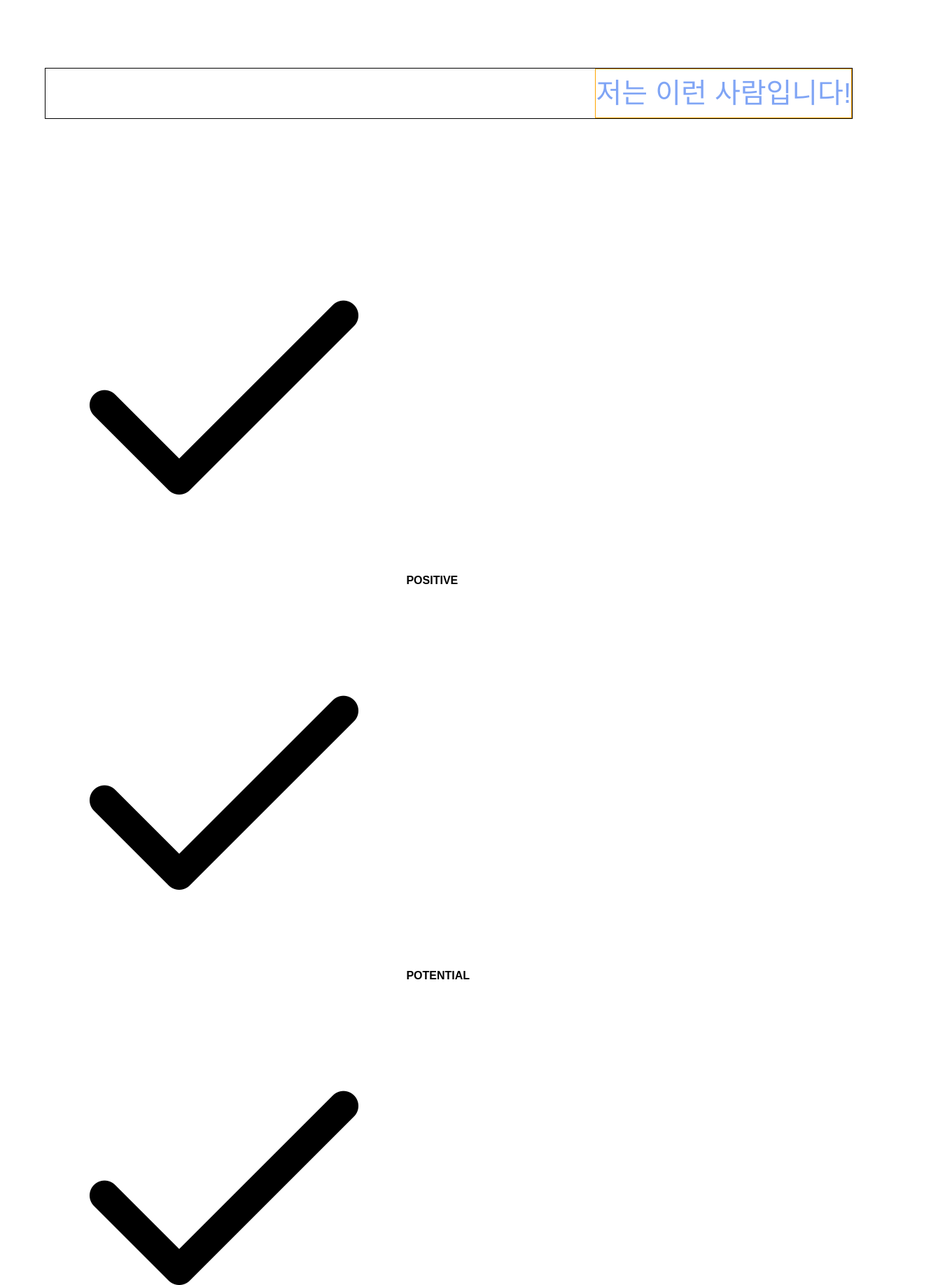
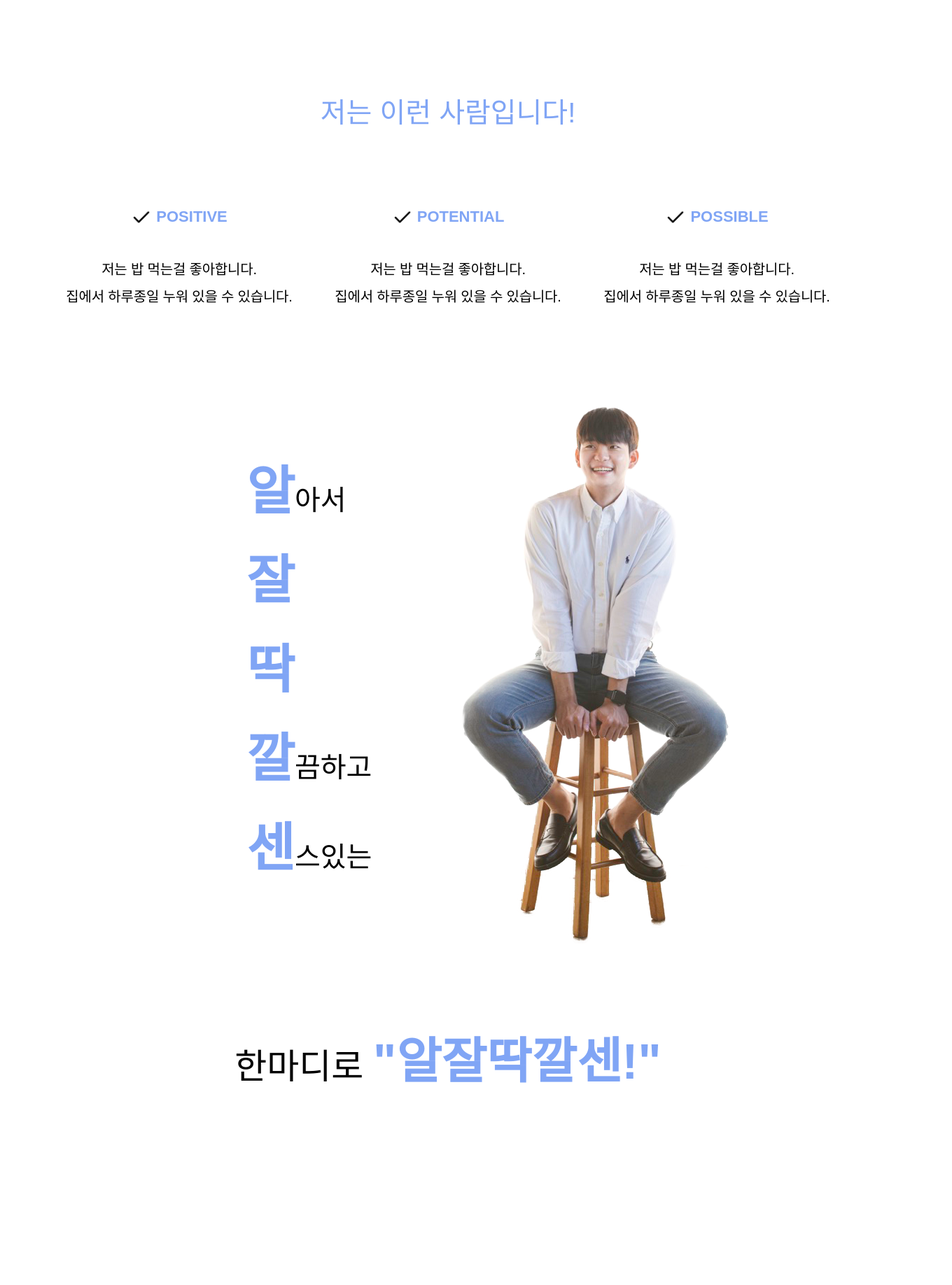
Before and after one commit to Loo-ke/portfolio, a plain HTML site: page index.html in a window 1280 px wide. Shown: the part 860-2697 px from the top of the page at 70% size, 1360 px wide, since content can reach past the window. Drawn offline with Linux system fonts and the light colour scheme; a web font is replaced by a local one.

Commit message:
Add files via upload

```diff
--- a/css/style.css
+++ b/css/style.css
@@ -87,7 +87,7 @@ main #wrap .visual{
   height:auto;
 }
 main #wrap .visual .visual-text-area{
-  padding:350px 0 200px;
+  padding:380px 0 200px;
   margin: 0 0 180px 0;
   display: flex;
   justify-content: center;
@@ -121,66 +121,138 @@ main #wrap .visual .visual-text-area .text .txt-title{
 main .profile{
   width:100%;
   font-family: 'Gmarket-m', sans-serif;
+  align-items: center;
+  justify-items: center;
 }
 .s2-wrap{
-  border:1px solid black;
   width:100%;
   display: inline-block;
+
 }
 main .profile h2{
   font-family: 'Gmarket-b', sans-serif;
   text-align: right;
   font-size: 40px;
   line-height: 1.74;
-  float:right;
-  bordeR:1px solid orange;
+  display:flex;
+  justify-content: center;
+
 }
 .s2-wrap .image-box{
   width:120px;
   height:120px;
-  border:1px solid red;
-  float:right;
-
-}
-main .profile .intro-box{
-  padding:100px 0 200px;
-  margin: 0 0 100px 0;
-  display: flex;
-  flex-direction: column;
-  /* border:1px solid red; */
-}
-main .profile .intro-box h3{
-  font-weight: 600;
-  font-family: 'Gmarket-m', sans-serif;
-  margin-top:50px;
-
 }
 
 
-main .profile .intro-box .intro{
-  font-size: 19px;
+main .profile .intro-box{
+  padding:100px 0 80px;
+  margin: 0 0 20px 0;
+  width:100%;
+  display: flex;
+  flex-direction: column;
+  align-items: center;
+  justify-items: center;
+  /* border:1px solid red; */
+}
+main .profile .intro-box .intro-h3-box{
+  width:100%;
+  display:flex;
+  justify-content:space-around ;
+  text-align: center;
+  /* border:1px solid black; */
+  margin:0 0 40px 0;
+}
+main .profile .intro-box .intro-h3-box h3{
+  width:30%;
+  font-family: 'Gmarket-m', sans-serif;
+  font-size:22px;
+  font-weight: 600;
+  color:#80A5F5;
+  /* border:1px solid blue; */
+}
+
+main .profile .intro-box .intro-p-box{
+  width:100%;
+  /* border:1px solid green; */
+  display:flex;
+  justify-content:space-around ;
+  text-align: center;
+  margin:0 0 20px 0;
+}
+main .profile .intro-box .intro-p-box .intro{
+  /* border:1px solid red; */
+  width:30%;
+  font-size:20px;
   letter-spacing: -0.2px;
   line-height: 1.95;
-  margin:0 50px 50px;
+
   font-family: 'Gmarket-l', sans-serif;
+}
+
+main .profile .intro-box .check{
+  width:30px;
+  vertical-align: middle;
+}
 
 
+/*알잘딱깔센*/
+main .profile .s2-largeText{
+  width:100%;
+  /* border:1px solid purple; */
+  display:flex;
+  flex-direction: row;
+  justify-content: center;
+  align-items: center;
 }
-main .profile .s2-largeText{
-  font-size:60px;
-  text-align: center;
+main .profile .s2-largeText .text-box{
+  width:50%;
+  font-size:40px;
   margin-top:100px;
   padding:30px 0;
-  border:1px solid red;
+  line-height: 1.7;
+  margin:0 auto;
+  display:flex;
+  flex-direction: row;
+  /* bordeR:1px solid red; */
 }
+main .profile .s2-largeText .text-box .space-box{
+  width:50%;
+}
+
+main .profile .s2-largeText p:nth-child(2){
+  text-align: left;
+}
+main .profile .s2-largeText b{
+  font-size:75px;
+  font-weight: 700;
+  color:#80A5F5;
+}
+main .profile .img-box{
+  width:50%;
+}
+
+
+/*한마디로 알잘딱깔센*/
+.profile h4{
+  font-size:50px;
+  padding:30px 0;
+  margin:100px 0 50px;
+  text-align: center;
+}
+.profile h4 b{
+  color:#80A5F5;
+  font-size: 70px;
+  font-weight: 600;
+}
+
 
 /*포폴 넣는 곳!!!! portfolio */
 main .portfolio{
   width:100%;
   height:auto;
-  border:1px solid black;
+  border:0px solid black;
   margin:0 auto;
-
+  padding-top:200px;
 }
 main .portfolio h2{
   text-align: center;
@@ -255,9 +327,10 @@ main .portfolio dd{
 
 /*댓글 css 시작 comment*/
 .comment-wrap{
-  border:1px solid gray;
+  border:0px solid gray;
       width:100%;
-      height:0 auto;
+      padding-bottom:70px;
+      height:auto;
       display:flex;
       flex-direction: column;
       align-items: center;
@@ -300,16 +373,16 @@ main .portfolio dd{
   padding:0 30px;
   border:2px solid #80A5F5;
   border-radius: 25px;
-  color:#80A5F5;
+  color:#ffffff;
   font-weight:600;
   font-size:17px;
-  background-color: #fff;
+  background-color: #80A5F5;
   cursor: pointer;
 }
 .comment-wrap .itemAdd:hover{
-  color:#fff;
+  color:#80A5F5;
   font-weight:600;
-  background-color: #80A5F5;
+  background-color: #ffffff;
 }
 .comment-wrap ul{
   width:100%;
@@ -317,10 +390,8 @@ main .portfolio dd{
   flex-direction: column;
   align-items: center;
   justify-content: center;
-  border:0px solid red;
 }
 .comment-wrap li{
-  border:0px solid green;
   width:100%;
   padding:15px 0;
   display:flex;
@@ -342,15 +413,15 @@ main .portfolio dd{
   padding:10px;
   border-radius: 15px;
   border:2px solid #80A5F5;
-  color:#80A5F5;
-  background-color: #fff;
+  color:#ffffff;
+  background-color: #80A5F5;
   font-weight: 700;
   font-size:15px;
   cursor: pointer;
 }
 .comment-wrap .itemDel:hover{
-  color:#fff;
-  background-color: #80A5F5;
+  color:#80A5F5;
+  background-color: #ffff;
 }
 .comment-wrap .cmt-title{
     background-color: #eceffe;
@@ -390,20 +461,16 @@ footer ul{
   margin:0 auto;
   display:flex;
   flex-direction: row;
-  justify-content: space-between;
+  justify-content: space-around;
   padding:30px 0;
 }
 footer a{
-  border:none;
+  color:#000;
+  text-decoration: none;
+}
 
-}
-footer li:hover{
-  background-color: #ffffff;
-  color:#9de1f6;
-  border:2px solid #9de1f6;
-}
 footer li{
-  background-color: #9de1f6;
+  font-size:15px;
   border-radius: 40px;
   width:80px;
   height:80px;
@@ -412,7 +479,14 @@ footer li{
 footer span{
   text-align: center;
   padding:30px 0 20px 0;
+  font-size:13px;
 }
+footer img{
+  width:75%;
+  vertical-align: middle;
+  padding:10px;
+}
+
 /*footer 끝!!!!!!!!*/
 
 
@@ -436,6 +510,8 @@ header #header-wrap #dn_btn{
 header #header-wrap #dn_btn:hover{
   background-color: #fff;
   border:2px solid #80A5F5;
+  font-size:16px;
+  font-weight: 600;
   cursor: pointer;
   color:#80A5F5;
 }
```
Lines whose indentation alone changed are shown as unchanged.
